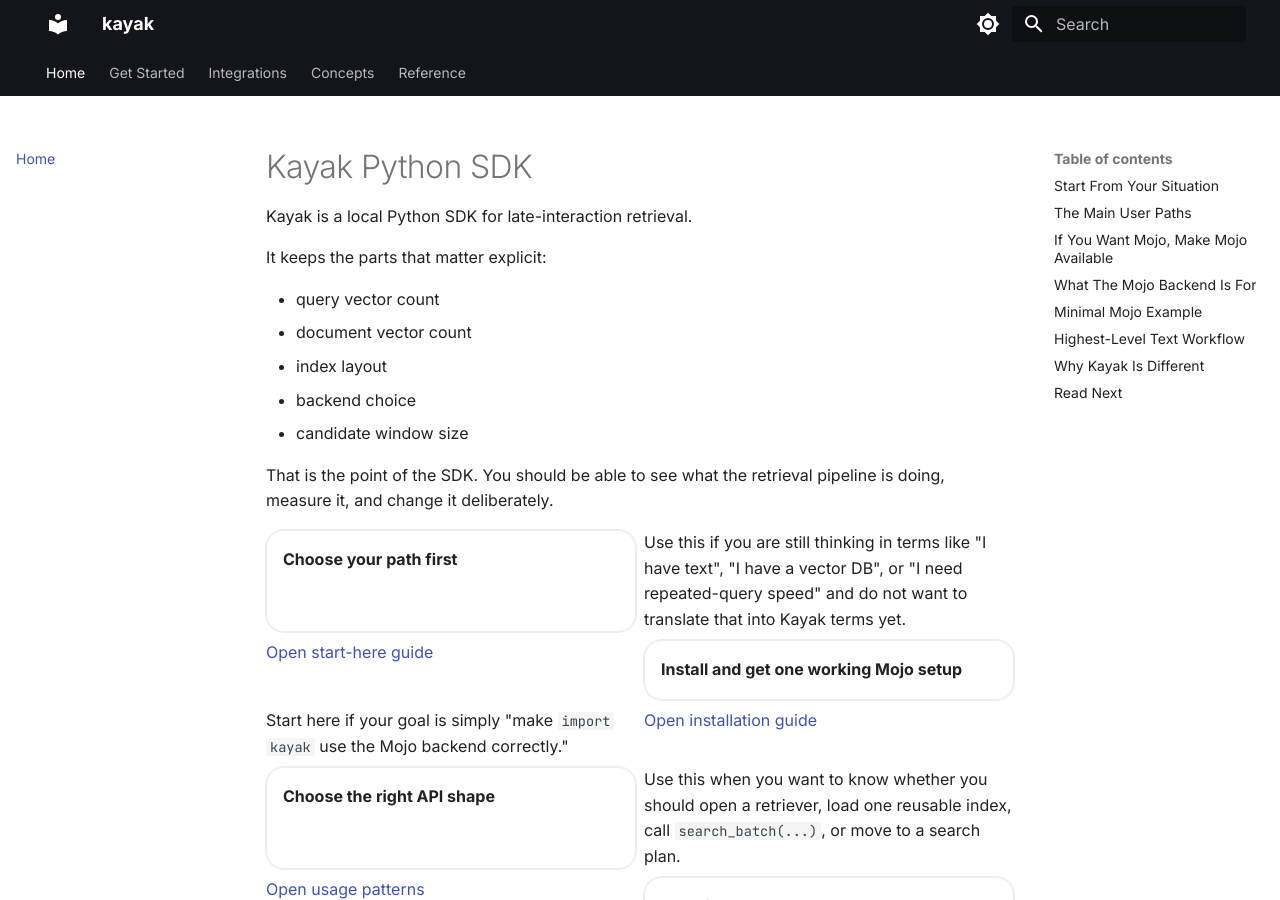
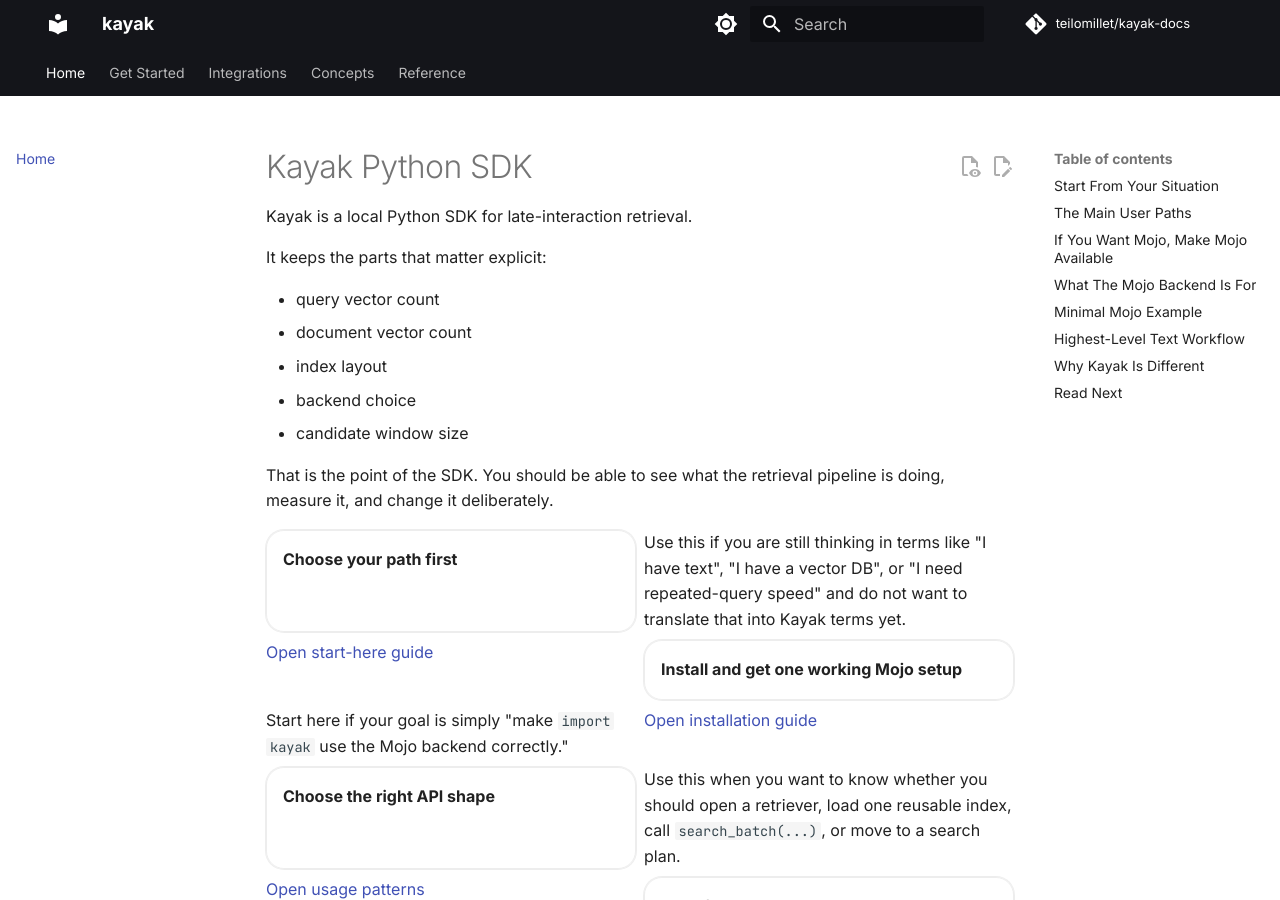
Before and after one commit to teilomillet/kayak-docs, an MkDocs documentation site: the page built from docs/index.md, in a window 1280 px wide and 900 px high. Built offline with MkDocs 1.6.1 and Material for MkDocs 9.7.7, drawn with Linux system fonts in a browser that asks for light colours; comment, search, counter and statistics services are not loaded.

```diff
--- a/mkdocs.yml
+++ b/mkdocs.yml
@@ -1,6 +1,9 @@
 site_name: kayak
 site_description: Late-interaction retrieval for Python with an explicit Mojo exact CPU backend
 site_url: https://docs.withkayak.com
+repo_url: https://github.com/teilomillet/kayak-docs
+repo_name: teilomillet/kayak-docs
+edit_uri: edit/main/docs/
 
 theme:
   name: material
@@ -31,6 +34,8 @@ theme:
     - navigation.tracking
     - search.suggest
     - search.highlight
+    - content.action.edit
+    - content.action.view
     - content.code.copy
     - content.code.annotate
     - content.tabs.link
--- a/requirements.txt
+++ b/requirements.txt
@@ -1 +1,4 @@
-mkdocs-material>=9.5
+# Keep the docs toolchain on MkDocs 1.x until Material publishes a stable
+# migration path for MkDocs 2.x.
+mkdocs>=1.6,<2.0
+mkdocs-material>=9.5,<10.0
```
Also changed, not shown: README.md (+4 -0 lines), 1 other file.
